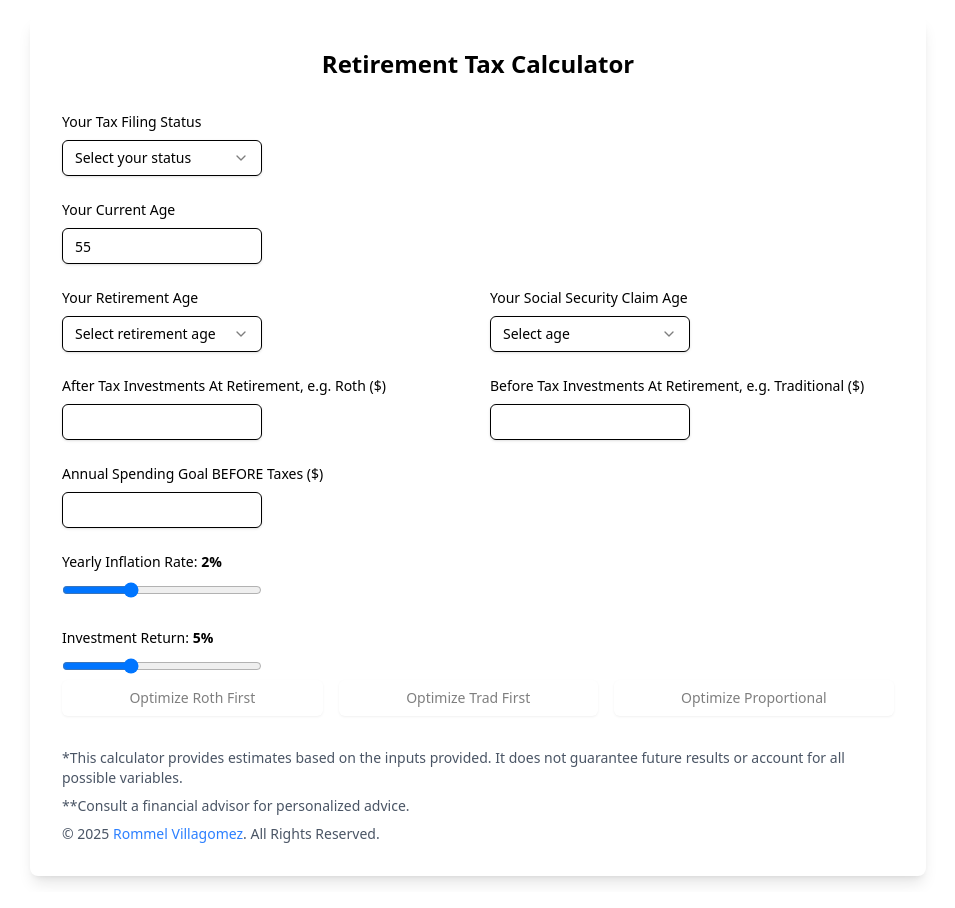
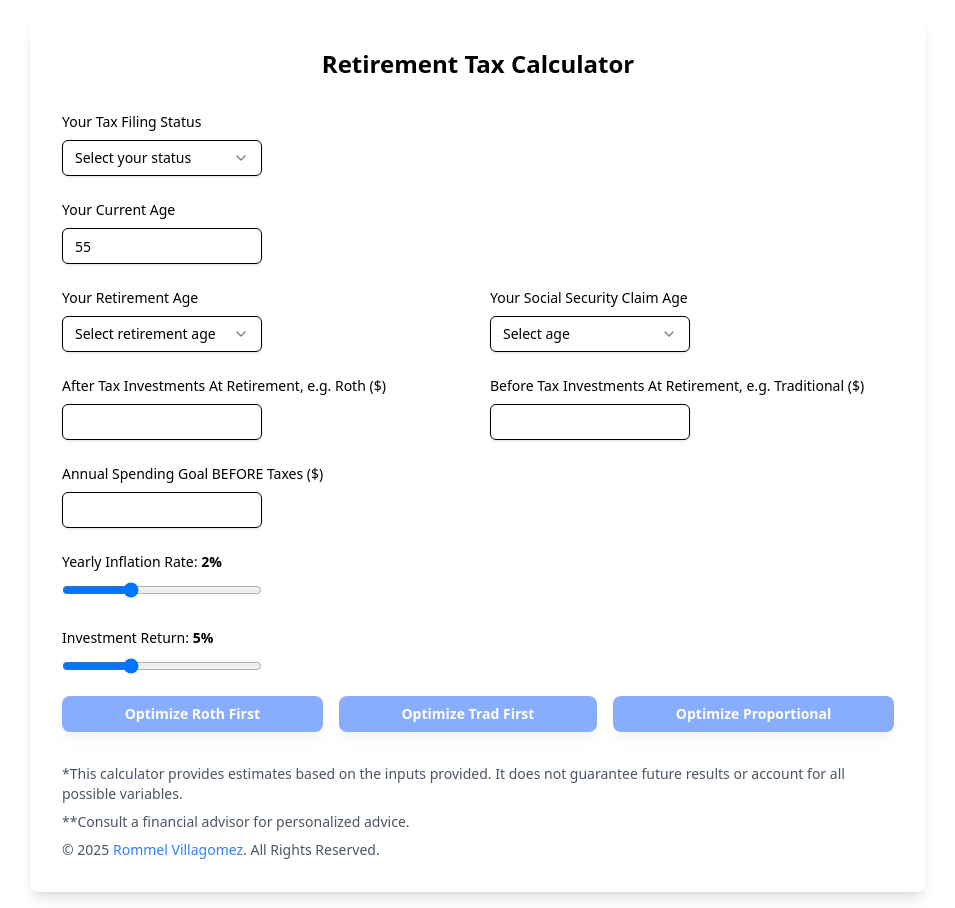
Before and after one commit to axlrommel/tax-calculator, a React (Vite) app: page / in a window 1280 px wide. Shown: the whole page, without its empty margins (162-1117 px from the left). Built offline with nearby package versions, Linux system fonts and the light colour scheme.

Commit message:
make buttons more prominent

```diff
--- a/src/App.tsx
+++ b/src/App.tsx
@@ -185,7 +185,7 @@ function App() {
           className="w-full max-w-[200px]"
         />
       </div>
-      <div className="w-1/3">
+      <div className="w-1/3 mb-4">
           <label className="block text-sm font-medium mb-2">
             Investment Return: <strong>{investmentReturn}%</strong>
           </label>
@@ -202,21 +202,21 @@ function App() {
       <div className="flex flex-wrap gap-4 mb-8">
         <Button
           onClick={() => doCalculations(optimizeRothFirst, 'Roth First Strategy')}
-          className="flex-1 min-w-[150px] basis-full sm:basis-auto"
+          className="flex-1 min-w-[150px] basis-full sm:basis-auto bg-blue-600 hover:bg-blue-700 text-white font-bold py-3 px-6 rounded-lg shadow-lg transition-all duration-300 transform hover:scale-102"
           disabled={(afterTax < 1 && beforeTax < 1) || spendingGoal < 1}
         >
           Optimize Roth First
         </Button>
         <Button
           onClick={() => doCalculations(optimizeTraditionalFirst, 'Traditional First Strategy')}
-          className="flex-1 min-w-[150px] basis-full sm:basis-auto"
+          className="flex-1 min-w-[150px] basis-full sm:basis-auto bg-blue-600 hover:bg-blue-700 text-white font-bold py-3 px-6 rounded-lg shadow-lg transition-all duration-300 transform hover:scale-102"
           disabled={(afterTax < 1 && beforeTax < 1) || spendingGoal < 1}
         >
           Optimize Trad First
         </Button>
         <Button
           onClick={() => doCalculations(optimizeProportionally, 'Proportional Strategy')}
-          className="flex-1 min-w-[150px] basis-full sm:basis-auto"
+          className="flex-1 min-w-[150px] basis-full sm:basis-auto bg-blue-600 hover:bg-blue-700 text-white font-bold py-3 px-6 rounded-lg shadow-lg transition-all duration-300 transform hover:scale-102"
           disabled={(afterTax < 1 && beforeTax < 1) || spendingGoal < 1}
         >
           Optimize Proportional
```
